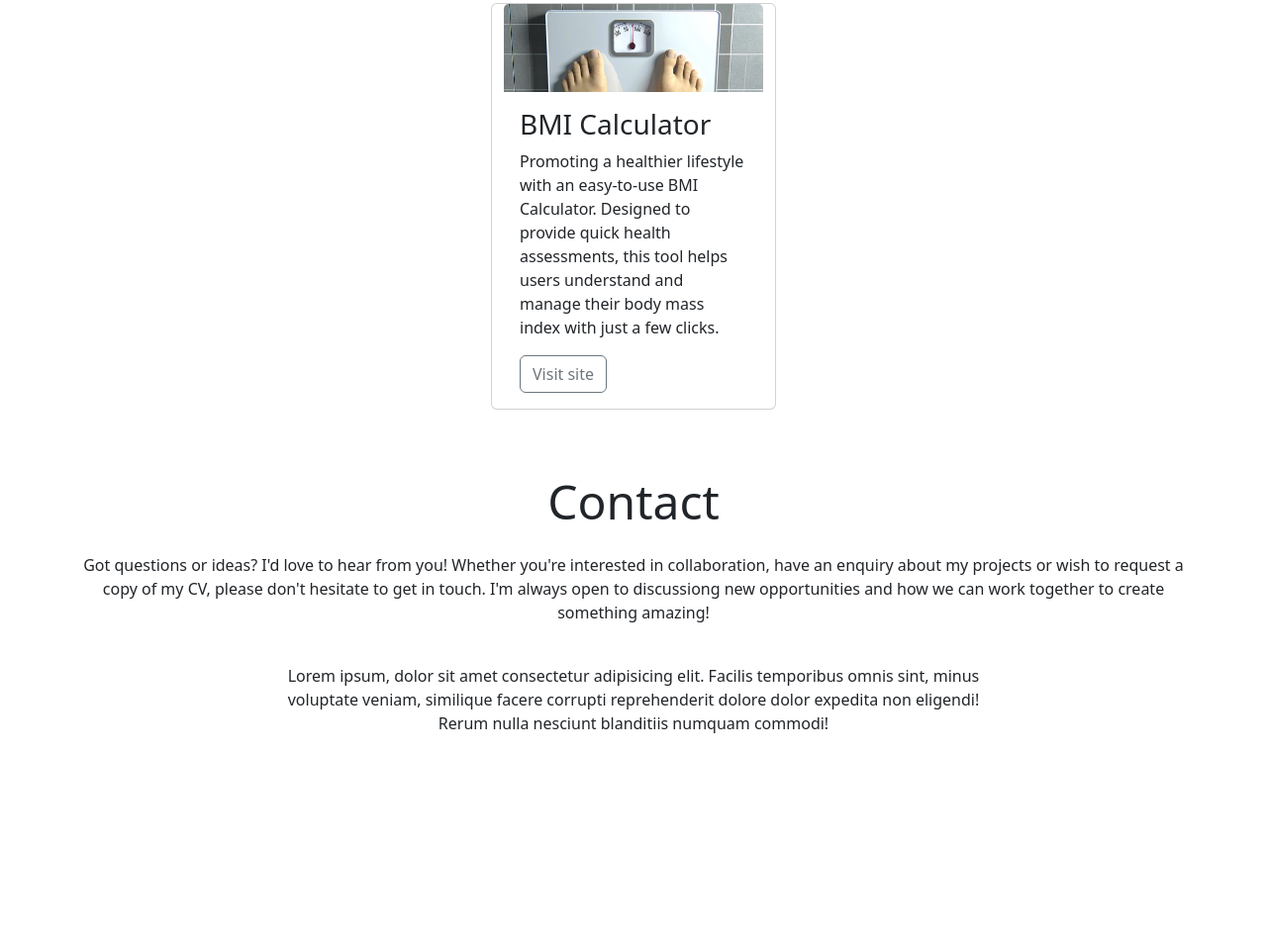
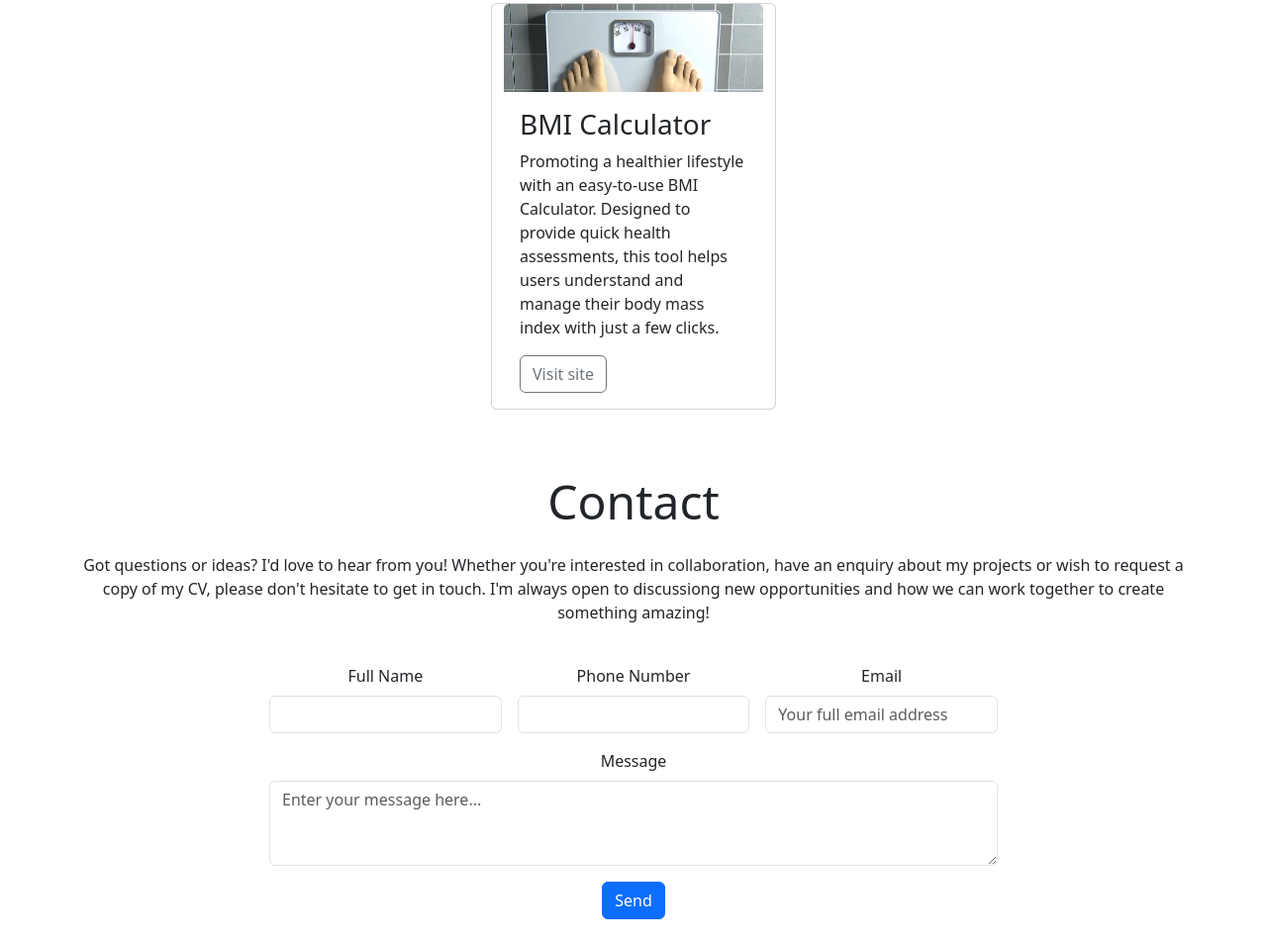
Before and after one commit to jes1uk/portfolio-about-mei, a plain HTML site: page index.html in a window 1280 px wide. Shown: the part 1445-2398 px from the top of the page at 99% size. Before the commit the page ends 2188 px from the top, so only its background shows below. Drawn offline with nearby package versions, Linux system fonts and the light colour scheme.

Commit message:
Add Bootstrap form to the webpage and customise it

```diff
--- a/index.html
+++ b/index.html
@@ -253,11 +253,56 @@
                     </p>
                 </div>
                 <div class="col-12 col-md-10 col-lg-8 text-center">
-                    Lorem ipsum, dolor sit amet consectetur adipisicing elit.
-                    Facilis temporibus omnis sint, minus voluptate veniam,
-                    similique facere corrupti reprehenderit dolore dolor
-                    expedita non eligendi! Rerum nulla nesciunt blanditiis
-                    numquam commodi!
+                    <!-- Add your form here. NOTE that the Bootstrap form is not responsive as it comes, BUT can be made to be responsive using a Bootstrap Grid -->
+                    <!-- Note that gutters use horizontal padding on the grid columns and vertical margins on the columns to create space between the layout containers holding those fields. -->
+                    <form class="row g-3 mb-4">
+                        <div class="col-md-6 col-lg-4">
+                            <label for="full-name" class="form-label"
+                                >Full Name</label
+                            >
+                            <input
+                                type="text"
+                                class="form-control"
+                                id="full-name"
+                            />
+                        </div>
+                        <div class="col-md-6 col-lg-4">
+                            <label for="phone-number" class="form-label"
+                                >Phone Number</label
+                            >
+                            <input
+                                type="number"
+                                class="form-control"
+                                id="phone-number"
+                            />
+                        </div>
+                        <div class="col-md-6 col-lg-4">
+                            <label for="email" class="form-label">Email</label>
+                            <input
+                                type="email"
+                                class="form-control"
+                                id="email"
+                                placeholder="Your full email address"
+                            />
+                        </div>
+                        <div class="col-12">
+                            <label for="message" class="form-label"
+                                >Message</label
+                            >
+                            <textarea
+                                class="form-control"
+                                id="message"
+                                rows="3"
+                                placeholder="Enter your message here..."
+                            ></textarea>
+                        </div>
+
+                        <div class="col-12">
+                            <button type="submit" class="btn btn-primary">
+                                Send
+                            </button>
+                        </div>
+                    </form>
                 </div>
             </div>
         </footer>
```
